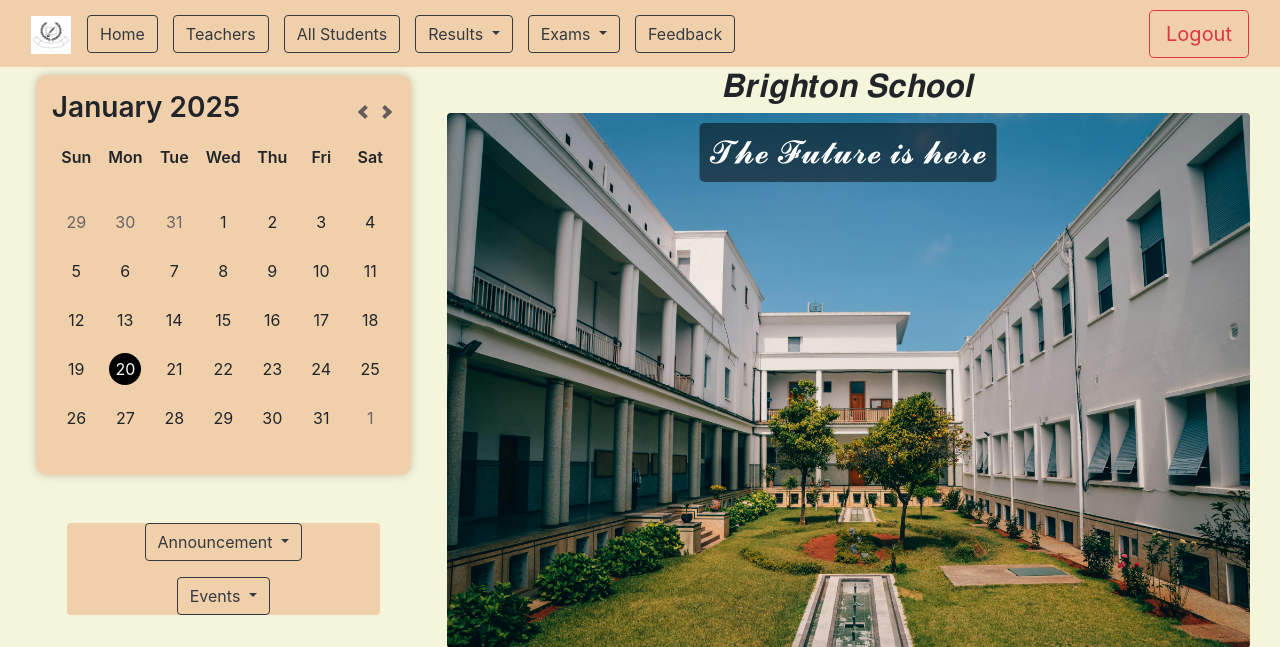
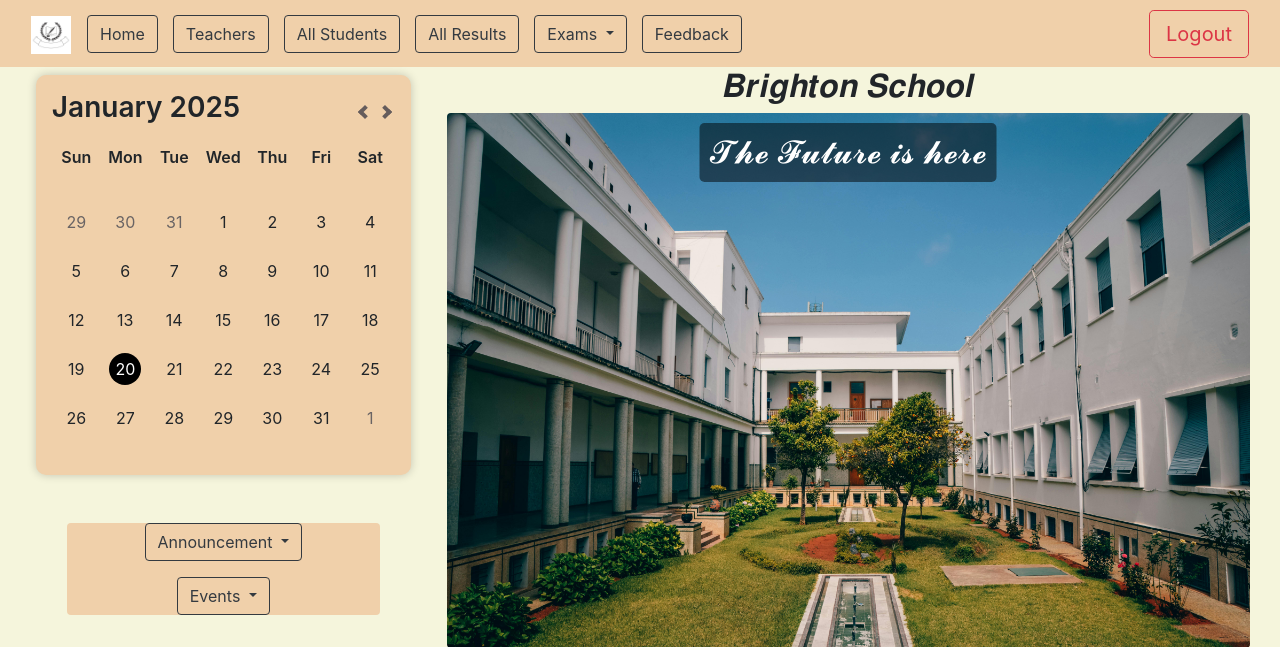
Before and after one commit to ShariqueReza/School-Management-System, a Django app: template app/templates/app/index.html in a window 1280 px wide. Shown: the top 647 px of the page. Run offline with Django 3.2, Linux system fonts and the light colour scheme; the template is opened without the code that fills it, so the values that code supplies are empty; some libraries are stand-ins or nearby versions.

Commit message:
remove some code and added all results in base.html

```diff
--- a/templates/base.html
+++ b/templates/base.html
@@ -32,21 +32,11 @@
                                All Students
                             </button>
                         </a>
-                        </li>
-                        <li class="nav-item dropdown">
-                            <button class="btn btn-med btn-outline-dark dropdown-toggle" href="#" role="button" data-toggle="dropdown" aria-expanded="false">
-                                Results
+                        <a class="nav-item" href="">
+                            <button class="btn btn-med btn-outline-dark"  type="button">
+                               All Results
                             </button>
-                            <ul class="dropdown-menu box_clr">
-                                <li><button class="dropdown-item btn btn-secondary" href="#">Class-7</button></li>
-                                <li><hr class="dropdown-divider"></li>
-                                <li><button class="dropdown-item btn btn-secondary" href="#">Class-8</button></li>
-                                <li><hr class="dropdown-divider"></li>
-                                <li><button class="dropdown-item btn btn-secondary" href="#">Class-9</button></li>
-                                <li><hr class="dropdown-divider"></li>
-                                <li><button class="dropdown-item btn btn-secondary" href="#">Class-8</button></li>
-                            </ul>
-                        </li>
+                        </a>
                         <li class="nav-item dropdown">
                             <button class="btn btn-med btn-outline-dark dropdown-toggle" href="#" role="button" data-toggle="dropdown" aria-expanded="false">
                                 Exams
```
Also changed, not shown: db.sqlite3.
